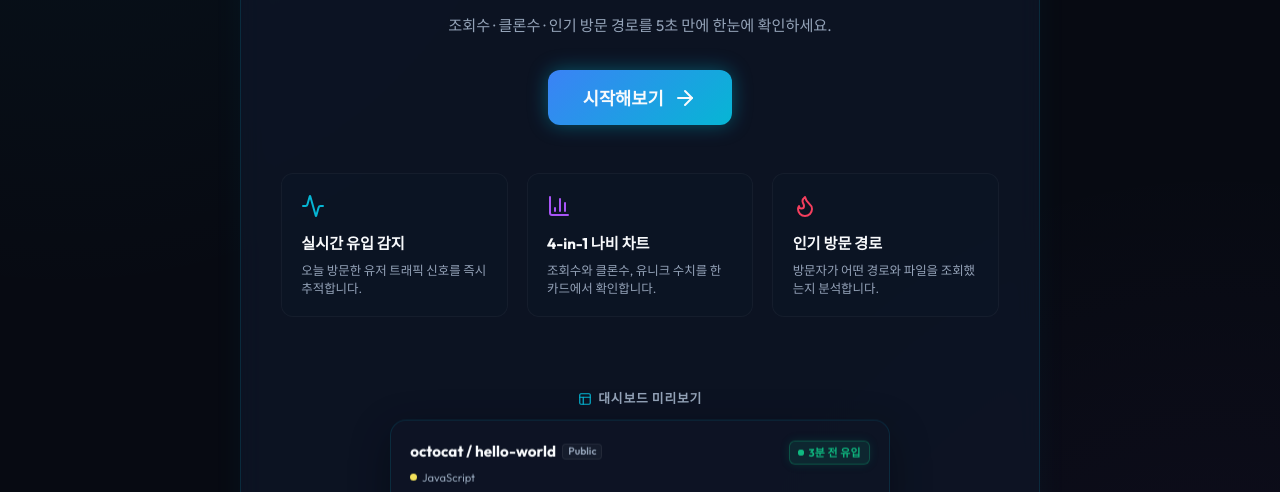
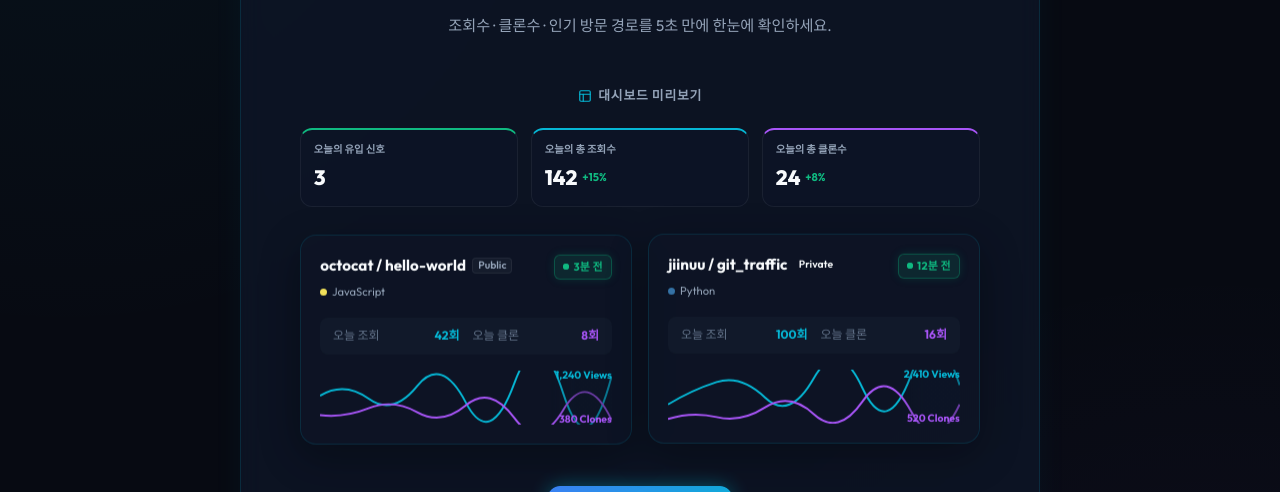
Before and after one commit to jiinuu/git_traffic, a website built with Vite: page index.html in a window 1280 px wide. Shown: the part 308-800 px from the top of the page. Built offline with nearby package versions, Linux system fonts and the light colour scheme; files whose address does not match are found by name.

Commit message:
style: 대시보드 미리보기 및 온보딩 카드 레이아웃 배치 수정 (미리보기 상단 노출 및 시작하기 버튼 하단 이동)

```diff
--- a/index.html
+++ b/index.html
@@ -92,11 +92,122 @@
         <h2 class="landing-title">내 깃허브 레포,<br class="mobile-only"> 누가 얼마나 봤을까?</h2>
         <p class="welcome-desc" style="margin-bottom: 2rem;">조회수 · 클론수 · 인기 방문 경로를 5초 만에 한눈에 확인하세요.</p>
 
-        <button id="btn-go-to-form" class="btn btn-primary btn-cta" style="margin-bottom: 3rem;">
+        <!-- HTML/CSS Mock Dashboard Preview (Placed First) -->
+        <div class="mock-dashboard-preview" style="margin-bottom: 2.5rem; max-width: 680px; width: 100%;">
+          <div class="mock-dashboard-title" style="margin-bottom: 0.6rem;">
+            <i data-lucide="layout" style="width: 14px; height: 14px; color: var(--accent-cyan); display: inline-block; vertical-align: middle;"></i> 대시보드 미리보기
+          </div>
+
+          <!-- Mock Summary Grid -->
+          <div class="mock-summary-grid" style="display: grid; grid-template-columns: repeat(3, 1fr); gap: 0.8rem; width: 100%; margin-bottom: 1rem;">
+            <div class="mock-summary-card glass-panel" style="padding: 0.8rem; text-align: left; border-top: 2px solid var(--accent-emerald); border-radius: 12px; background: rgba(15, 23, 42, 0.45);">
+              <div style="font-size: 0.65rem; color: var(--text-secondary); margin-bottom: 0.25rem; font-weight: 600;">오늘의 유입 신호</div>
+              <div style="font-size: 1.3rem; font-weight: 800; color: var(--text-primary);">3</div>
+            </div>
+            <div class="mock-summary-card glass-panel" style="padding: 0.8rem; text-align: left; border-top: 2px solid var(--accent-cyan); border-radius: 12px; background: rgba(15, 23, 42, 0.45);">
+              <div style="font-size: 0.65rem; color: var(--text-secondary); margin-bottom: 0.25rem; font-weight: 600;">오늘의 총 조회수</div>
+              <div style="font-size: 1.3rem; font-weight: 800; color: var(--text-primary); display: flex; align-items: center; gap: 0.3rem;">
+                142 <span style="font-size: 0.7rem; color: var(--accent-emerald); font-weight: 700;">+15%</span>
+              </div>
+            </div>
+            <div class="mock-summary-card glass-panel" style="padding: 0.8rem; text-align: left; border-top: 2px solid var(--accent-purple); border-radius: 12px; background: rgba(15, 23, 42, 0.45);">
+              <div style="font-size: 0.65rem; color: var(--text-secondary); margin-bottom: 0.25rem; font-weight: 600;">오늘의 총 클론수</div>
+              <div style="font-size: 1.3rem; font-weight: 800; color: var(--text-primary); display: flex; align-items: center; gap: 0.3rem;">
+                24 <span style="font-size: 0.7rem; color: var(--accent-emerald); font-weight: 700;">+8%</span>
+              </div>
+            </div>
+          </div>
+
+          <!-- Mock Repo Cards Grid (2 cards side by side) -->
+          <div class="mock-repos-grid" style="display: grid; grid-template-columns: repeat(2, 1fr); gap: 1rem; width: 100%;">
+            <!-- Card 1 -->
+            <div class="mock-repo-card glass-panel" style="animation-delay: 0s;">
+              <div class="mock-card-top">
+                <div>
+                  <div class="mock-repo-name-row">
+                    <span class="mock-repo-name">octocat / hello-world</span>
+                    <span class="mock-visibility-tag public">Public</span>
+                  </div>
+                  <div class="mock-repo-lang-tag">
+                    <span class="mock-lang-dot" style="background-color: #f1e05a;"></span> JavaScript
+                  </div>
+                </div>
+                <span class="mock-active-badge badge-today">
+                  <span class="pulse-dot"></span> 3분 전
+                </span>
+              </div>
+
+              <div class="mock-card-stats">
+                <div class="mock-stat-item">
+                  <span>오늘 조회</span>
+                  <span style="color: var(--accent-cyan); font-weight: 700;">42회</span>
+                </div>
+                <div class="mock-stat-item">
+                  <span>오늘 클론</span>
+                  <span style="color: var(--accent-purple); font-weight: 700;">8회</span>
+                </div>
+              </div>
+
+              <div class="mock-sparkline-wrap">
+                <svg viewBox="0 0 300 54" class="mock-sparkline-svg">
+                  <path d="M0,25 Q25,10 50,28 T100,15 T150,32 T200,12 T250,22 T300,5" fill="none" stroke="#06b6d4" stroke-width="2" />
+                  <path d="M0,45 Q25,48 50,38 T100,42 T150,35 T200,48 T250,40 T300,50" fill="none" stroke="#a855f7" stroke-width="2" />
+                </svg>
+                <div class="mock-axis-label">
+                  <span>1,240 Views</span>
+                  <span>380 Clones</span>
+                </div>
+              </div>
+            </div>
+
+            <!-- Card 2 -->
+            <div class="mock-repo-card glass-panel" style="animation-delay: 0.3s;">
+              <div class="mock-card-top">
+                <div>
+                  <div class="mock-repo-name-row">
+                    <span class="mock-repo-name">jiinuu / git_traffic</span>
+                    <span class="mock-visibility-tag private">Private</span>
+                  </div>
+                  <div class="mock-repo-lang-tag">
+                    <span class="mock-lang-dot" style="background-color: #3572A5;"></span> Python
+                  </div>
+                </div>
+                <span class="mock-active-badge badge-today">
+                  <span class="pulse-dot"></span> 12분 전
+                </span>
+              </div>
+
+              <div class="mock-card-stats">
+                <div class="mock-stat-item">
+                  <span>오늘 조회</span>
+                  <span style="color: var(--accent-cyan); font-weight: 700;">100회</span>
+                </div>
+                <div class="mock-stat-item">
+                  <span>오늘 클론</span>
+                  <span style="color: var(--accent-purple); font-weight: 700;">16회</span>
+                </div>
+              </div>
+
+              <div class="mock-sparkline-wrap">
+                <svg viewBox="0 0 300 54" class="mock-sparkline-svg">
+                  <path d="M0,35 Q25,20 50,12 T100,28 T150,8 T200,18 T250,5 T300,15" fill="none" stroke="#06b6d4" stroke-width="2" />
+                  <path d="M0,50 Q25,42 50,48 T100,38 T150,45 T200,32 T250,42 T300,35" fill="none" stroke="#a855f7" stroke-width="2" />
+                </svg>
+                <div class="mock-axis-label">
+                  <span>2,410 Views</span>
+                  <span>520 Clones</span>
+                </div>
+              </div>
+            </div>
+          </div>
+        </div>
+
+        <!-- 시작해보기 버튼 (CTA placed below preview) -->
+        <button id="btn-go-to-form" class="btn btn-primary btn-cta" style="margin-bottom: 4rem;">
           시작해보기 <i data-lucide="arrow-right"></i>
         </button>
 
-        <div class="welcome-features" style="margin-bottom: 3.5rem;">
+        <div class="welcome-features" style="margin-bottom: 1.5rem;">
           <div class="welcome-feature-card">
             <i data-lucide="activity" style="color: var(--accent-cyan); width: 24px; height: 24px; margin-bottom: 0.6rem;"></i>
             <h4>실시간 유입 감지</h4>
@@ -111,54 +222,6 @@
             <i data-lucide="flame" style="color: var(--accent-rose); width: 24px; height: 24px; margin-bottom: 0.6rem;"></i>
             <h4>인기 방문 경로</h4>
             <p>방문자가 어떤 경로와 파일을 조회했는지 분석합니다.</p>
-          </div>
-        </div>
-
-        <!-- HTML/CSS Mock Dashboard Preview -->
-        <div class="mock-dashboard-preview">
-          <div class="mock-dashboard-title">
-            <i data-lucide="layout" style="width: 14px; height: 14px; color: var(--accent-cyan); display: inline-block; vertical-align: middle;"></i> 대시보드 미리보기
-          </div>
-          <div class="mock-repo-card glass-panel">
-            <div class="mock-card-top">
-              <div>
-                <div class="mock-repo-name-row">
-                  <span class="mock-repo-name">octocat / hello-world</span>
-                  <span class="mock-visibility-tag public">Public</span>
-                </div>
-                <div class="mock-repo-lang-tag">
-                  <span class="mock-lang-dot" style="background-color: #f1e05a;"></span> JavaScript
-                </div>
-              </div>
-              <span class="mock-active-badge badge-today">
-                <span class="pulse-dot"></span> 3분 전 유입
-              </span>
-            </div>
-
-            <div class="mock-card-stats">
-              <div class="mock-stat-item">
-                <span>오늘 조회수</span>
-                <span style="color: var(--accent-cyan); font-weight: 700;">42회</span>
-              </div>
-              <div class="mock-stat-item">
-                <span>오늘 클론수</span>
-                <span style="color: var(--accent-purple); font-weight: 700;">8회</span>
-              </div>
-            </div>
-
-            <!-- Butterfly Sparkline representation -->
-            <div class="mock-sparkline-wrap">
-              <svg viewBox="0 0 300 54" class="mock-sparkline-svg">
-                <!-- Views Path (Cyan) -->
-                <path d="M0,15 Q25,5 50,18 T100,8 T150,22 T200,5 T250,15 T300,3" fill="none" stroke="#06b6d4" stroke-width="2" />
-                <!-- Clones Path (Purple) -->
-                <path d="M0,45 Q25,48 50,38 T100,42 T150,35 T200,48 T250,40 T300,50" fill="none" stroke="#a855f7" stroke-width="2" />
-              </svg>
-              <div class="mock-axis-label">
-                <span>1240 Views</span>
-                <span>380 Clones</span>
-              </div>
-            </div>
           </div>
         </div>
       </div>
--- a/style.css
+++ b/style.css
@@ -1773,7 +1773,7 @@ header {
 /* Mock Dashboard Preview Container */
 .mock-dashboard-preview {
   width: 100%;
-  max-width: 500px;
+  max-width: 680px;
   margin-top: 1rem;
   display: flex;
   flex-direction: column;
@@ -1965,4 +1965,10 @@ header {
   .mock-dashboard-preview {
     max-width: 100%;
   }
-}
+  .mock-repos-grid {
+    grid-template-columns: 1fr !important;
+  }
+  .mock-summary-grid {
+    grid-template-columns: 1fr !important;
+  }
+}
```
